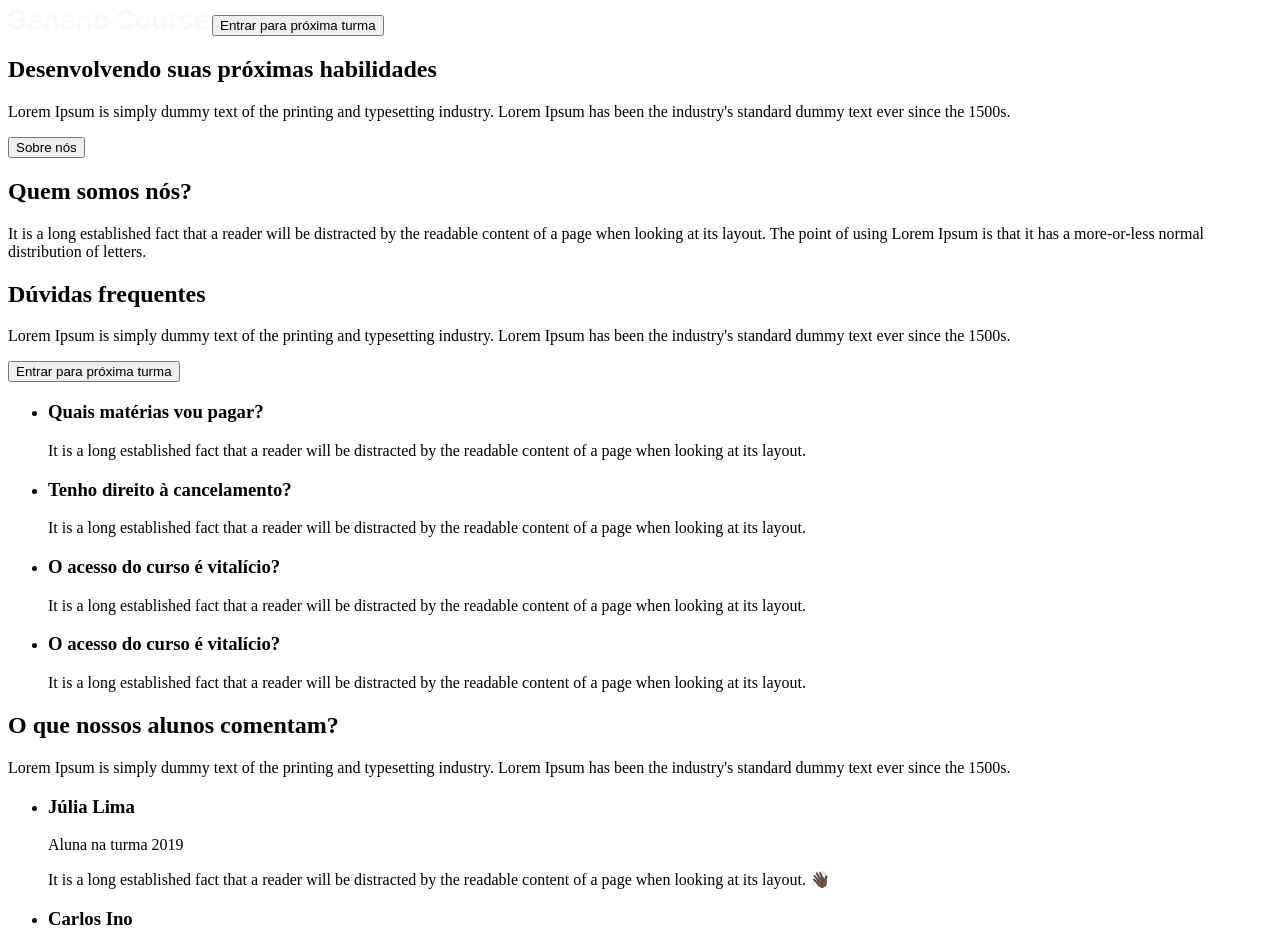
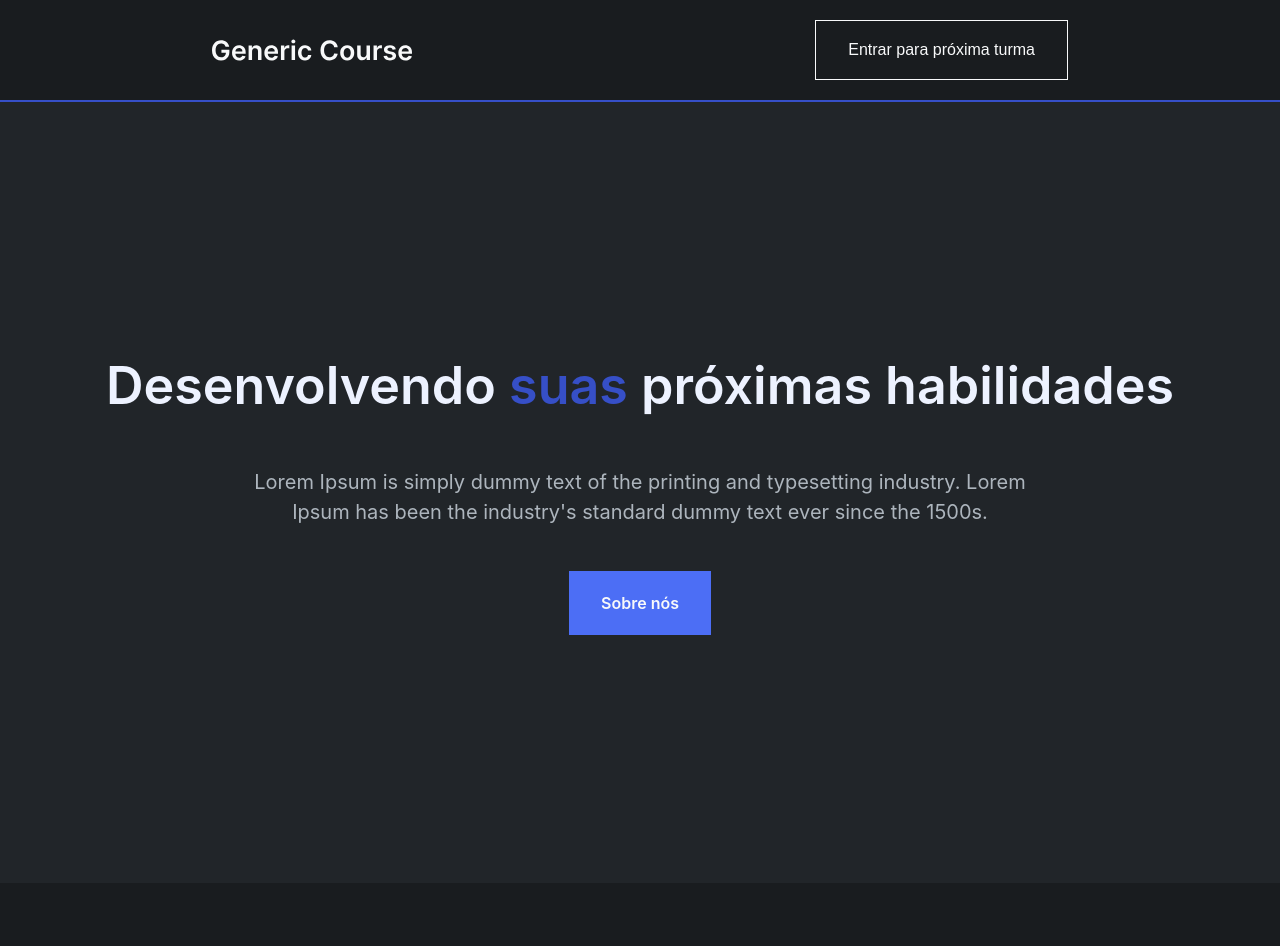
Before and after one commit to Thyagovz/Projeto-site-institucional-generico, a plain HTML site: page index.html in a window 1280 px wide. Shown: the top 946 px of the page. Drawn offline with Linux system fonts and the light colour scheme.

Commit message:
CSS: structuring

```diff
--- a/index.html
+++ b/index.html
@@ -3,12 +3,14 @@
   <head>
     <meta charset="UTF-8" />
     <meta name="viewport" content="width=device-width, initial-scale=1.0" />
+    <link rel="stylesheet" href="./src/styles/reset.css" />
+    <link rel="stylesheet" href="./src/styles/index.css" />
     <title>Página Institucional Genérica</title>
   </head>
   <body>
     <!-- ====== Header ====== -->
     <header class="header">
-      <div class="header__container">
+      <div class="header__container container">
         <img
           class="header__logo"
           src="./src/assets/logo.svg"
@@ -21,7 +23,7 @@
     <main>
       <!-- ====== Section Banner ====== -->
       <section class="banner">
-        <div class="banner__container">
+        <div class="banner__container container">
           <h1 class="banner__title">
             Desenvolvendo
             <span class="banner__title--highlight">suas</span> próximas
@@ -38,7 +40,7 @@
 
       <!-- ====== Section About ====== -->
       <section class="about">
-        <div class="about__container">
+        <div class="about__container container">
           <h2 class="about__title">Quem somos nós?</h2>
           <p class="about__description">
             It is a long established fact that a reader will be distracted by
@@ -51,7 +53,7 @@
 
       <!-- ====== Section FAQ ====== -->
       <section class="faq">
-        <div class="faq__container">
+        <div class="faq__container container">
           <!-- LEFT SIDE -->
           <div class="faq__content">
             <h2 class="faq__title">Dúvidas frequentes</h2>
@@ -99,7 +101,7 @@
 
       <!-- ====== Section Comments ====== -->
       <section class="comments">
-        <div class="comments__container">
+        <div class="comments__container container">
           <!-- RIGHT SIDE -->
           <div class="comments__content">
             <div class="comments__content-card">
@@ -176,11 +178,15 @@
       </section>
     </main>
     <!-- ====== Footer ====== -->
-    <footer>
-      <img class="logo" src="./src/assets/logo.svg" alt="Logo Generic" />
+    <footer class="footer">
+      <img
+        class="footer__logo"
+        src="./src/assets/logo.svg"
+        alt="Logo Generic"
+      />
     </footer>
 
     <!-- ====== Modal ====== -->
-    <dialog></dialog>
+    <dialog class="modal"></dialog>
   </body>
 </html>
--- a/src/styles/globalStyles.css
+++ b/src/styles/globalStyles.css
@@ -2,22 +2,22 @@
   --brand-1: #4c6ef5;
   --brand-2: #364fc7;
 
-  --gray-100: #191c1f; /* 1 */
-  --gray-400: #212529; /* 2 */
-  --gray-500: #343a40; /* 3 */
-  --gray-600: #adb5bd; /* 4 */
-  --gray-700: #ced4da; /* 5 */
-  --gray-800: #edf2ff; /* 6 */
-  --gray-900: #f8f9fa; /* 7 */
+  --gray-1: #191c1f; /* 100 */
+  --gray-2: #212529; /* 400 */
+  --gray-3: #343a40; /* 500 */
+  --gray-4: #adb5bd; /* 600 */
+  --gray-5: #ced4da; /* 700 */
+  --gray-6: #edf2ff; /* 800 */
+  --gray-7: #f8f9fa; /* 900 */
 
   --font-family-inter: "Inter", sans-serif;
 
-  --title-1: 600 52px/140%;
-  --title-2: 600 40px/160%;
-  --title-3: 600 32px/160%;
+  --title-1: 600 52px/140% 'Inter', sans-serif;
+  --title-2: 600 40px/160% 'Inter', sans-serif;
+  --title-3: 600 32px/160% 'Inter', sans-serif;
 
-  --text-1: 400 20px/150%;
-  --text-2: 400 18px/150%;
-  --text-3: 400 16px/150%;
-  --text-4: 600 16px/150%;
+  --text-1: 400 20px/150% 'Inter', sans-serif;
+  --text-2: 400 18px/150% 'Inter', sans-serif;
+  --text-3: 400 16px/150% 'Inter', sans-serif;
+  --text-4: 600 16px/150% 'Inter', sans-serif;
 }
--- a/src/styles/index.css
+++ b/src/styles/index.css
@@ -0,0 +1,224 @@
+@import url(./globalStyles.css);
+body {
+  font-family: var(--font-family-inter);
+  background-color: var(--gray-2);
+}
+
+.container {
+  max-width: 1256px;
+  margin: 0 auto;
+}
+
+.header {
+  background-color: var(--gray-1);
+  border-bottom: 2px solid var(--brand-2);
+}
+.header__container {
+  height: 100px;
+  display: flex;
+  justify-content: space-between;
+  align-items: center;
+  padding: 20px 200px;
+}
+
+.header__button {
+  border: 1px solid var(--gray-7);
+  padding: 20px 32px;
+  color: var(--gray-7);
+}
+
+.banner__container {
+  height: 781px;
+  display: flex;
+  flex-direction: column;
+  justify-content: center;
+  align-items: center;
+  gap: 44px;
+}
+
+.banner__title {
+  font: var(--title-1);
+  color: var(--gray-6);
+  text-align: justify;
+}
+
+.banner__title--highlight {
+  color: var(--brand-2);
+}
+
+.banner__description {
+  font: var(--text-1);
+  text-align: center;
+  color: var(--gray-4);
+  width: 65%;
+}
+
+.banner__button {
+  color: var(--gray-7);
+  font: var(--text-4);
+  padding: 20px 32px;
+  background-color: var(--brand-1);
+}
+
+.about {
+  background-color: var(--gray-1);
+}
+.about__container {
+  height: 284px;
+  display: flex;
+  justify-content: space-between;
+  align-items: center;
+  gap: 40px;
+}
+
+.about__title {
+  color: var(--gray-6);
+  font: var(--title-2);
+  width: 50%;
+}
+
+.about__description {
+  color: var(--gray-5);
+  font: var(--text-1);
+  width: 50%;
+  text-align: justify;
+}
+
+.faq__container {
+  height: 1132px;
+  display: flex;
+  justify-content: space-between;
+  align-content: space-between;
+  gap: 40px;
+  margin-top: 80px;
+}
+
+.faq__content {
+  display: flex;
+  flex-direction: column;
+  width: 65%;
+}
+
+.faq__title {
+  color: var(--gray-6);
+  font: var(--title-2);
+  margin-bottom: 60px;
+  margin-top: 25px;
+}
+
+.faq__description {
+  color: var(--gray-4);
+  font: var(--text-1);
+  margin-bottom: 60px;
+  text-align: justify;
+  width: 80%;
+}
+
+.faq__button {
+  width: 266px;
+  height: 60px;
+  color: var(--gray-7);
+  font: var(--text-4);
+  background-color: var(--brand-1);
+}
+
+.faq__list {
+  display: flex;
+  flex-direction: column;
+  width: 65%;
+}
+
+.faq__question {
+  font: var(--title-3);
+  color: var(--gray-6);
+  text-align: center;
+}
+
+.faq__answer {
+  font: var(--text-1);
+  color: var(--gray-4);
+  text-align: justify;
+}
+
+.comments__container {
+  display: flex;
+  height: 1387px;
+  gap: 40px;
+  flex-direction: row-reverse;
+}
+
+.comments__content {
+  width: 80%;
+  display: flex;
+  justify-content: end;
+}
+
+.comments__content-card {
+  width: 500px;
+  height: 500px;
+  display: flex;
+  justify-content: center;
+  align-items: center;
+  flex-direction: column;
+  background-color: var(--brand-1);
+}
+
+.comments__title {
+  width: 80%;
+  color: var(--gray-7);
+  font: var(--title-2);
+  margin-bottom: 60px ;
+}
+
+.comments__description {
+  width: 80%;
+  color: var(--gray-7);
+  font: var(--text-1);
+  text-align: justify;
+}
+
+.comments__list {
+    display: flex;
+    flex-direction: column;
+    justify-content: space-between;
+}
+
+.comments__item {
+    display: flex;
+    gap: 40px;
+}
+
+.comments__student {
+    width: 190px;
+    display: flex;
+    flex-wrap: wrap;
+    flex-direction: column;
+}
+
+.comments__name {
+    color: var(--gray-6);
+    font: var(--title-3);
+}
+
+.comments__info {
+    color: var(--gray-4);
+    font: var(--text-3);
+}
+
+.comments__text{
+    width: 50%;
+    color: var(--gray-5);
+    font: var(--text-2);
+    text-align: justify;
+    padding-top: 38px;
+
+}
+
+.footer {
+    margin-top: 200px;
+    height: 100px;
+    display: flex;
+    justify-content: center;
+    align-items: center;
+    background-color: var(--gray-1);
+}
```
